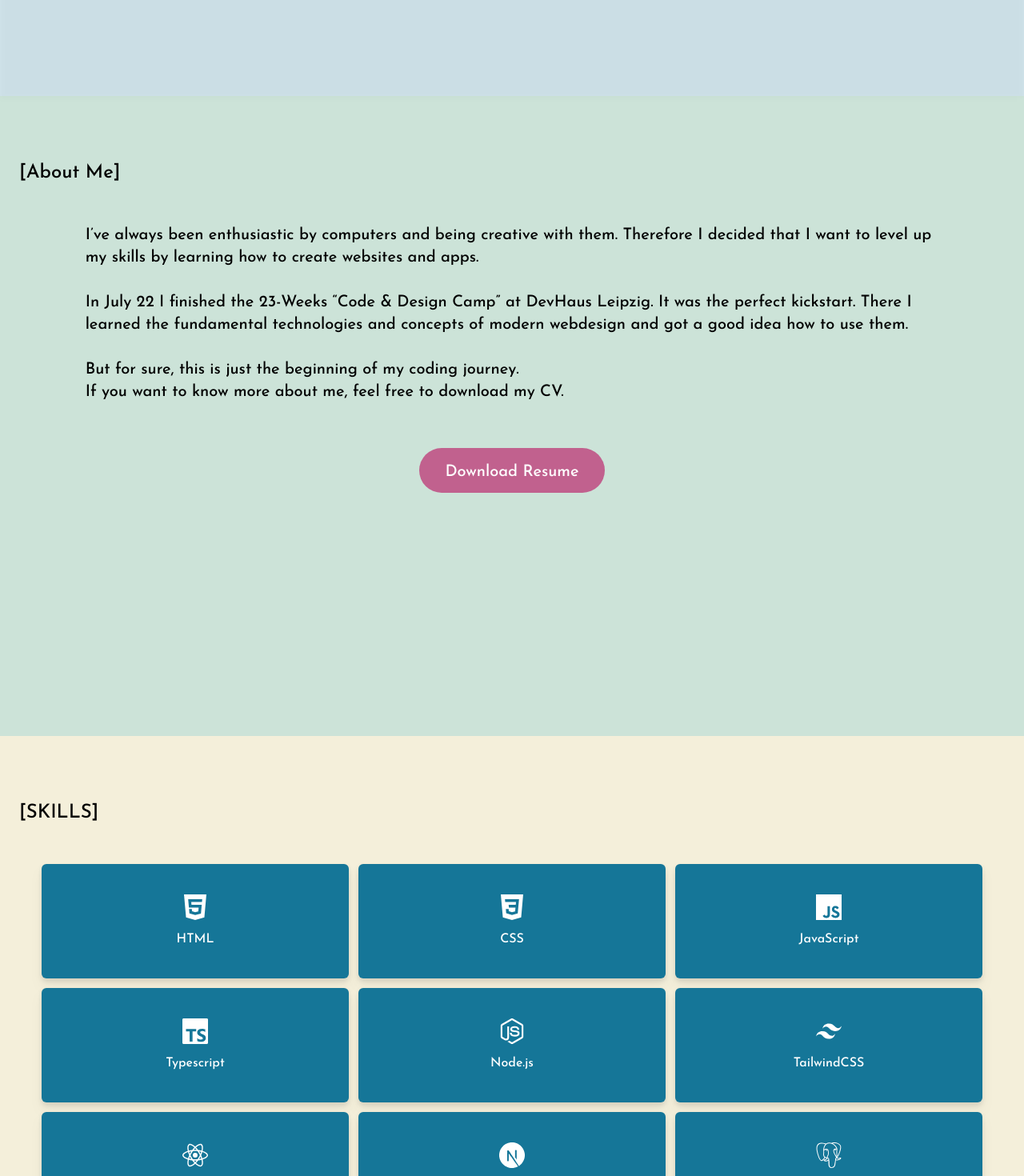
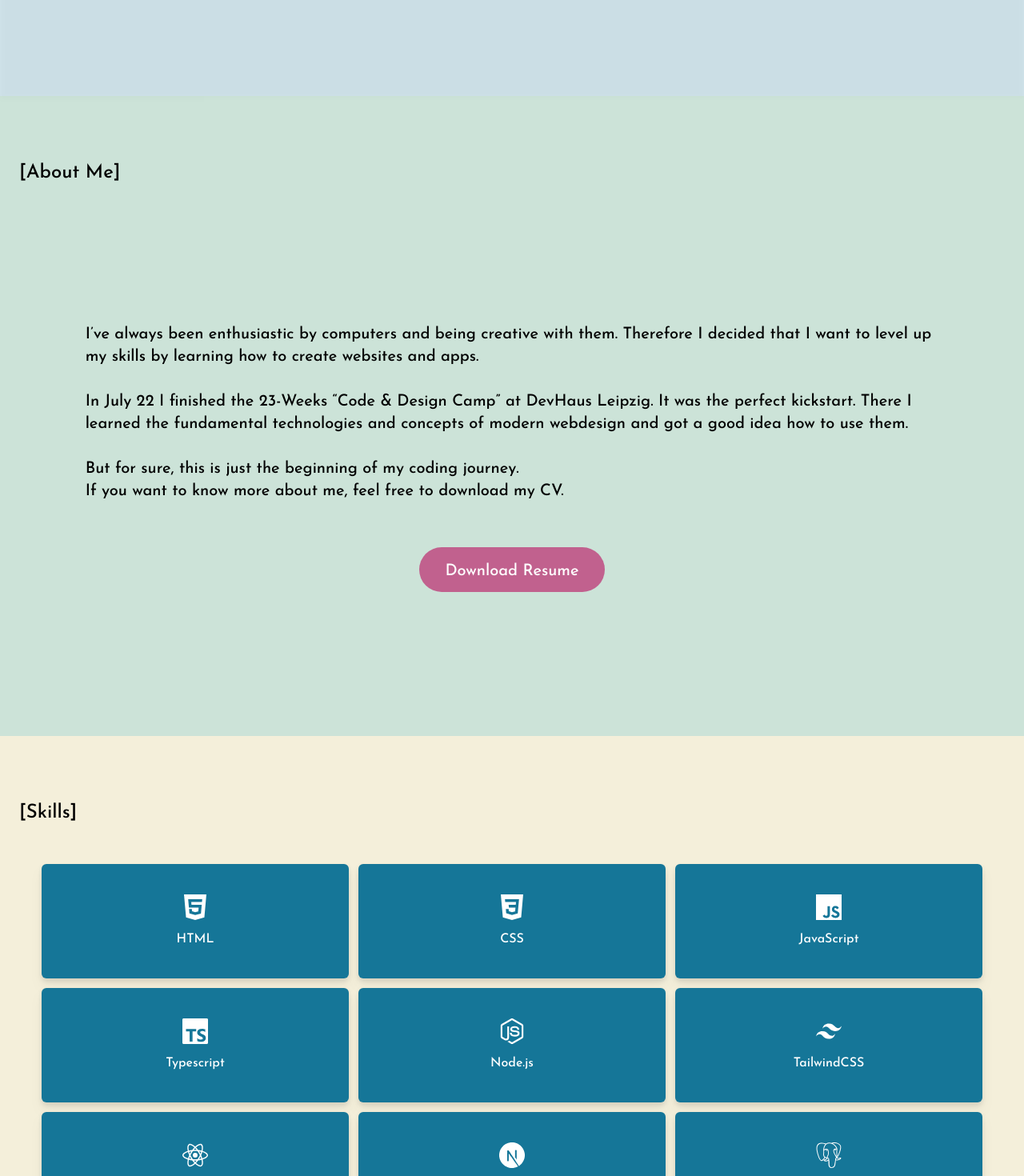
Before and after one commit to SimonBoerner/portfolio-nextjs, a Next.js app: page / in a window 1280 px wide. Shown: the part 680-2150 px from the top of the page at 80% size. Built offline with nearby package versions, Linux system fonts and the light colour scheme; what @beaubus/svg-patterns-for-tailwindcss would draw is missing.

Commit message:
adjustments

```diff
--- a/Components/Aboutme.tsx
+++ b/Components/Aboutme.tsx
@@ -2,7 +2,7 @@ const Aboutme = () => {
   return (
     <div
       id="aboutme"
-      className="relative flex flex-col items-center justify-start pt-40 min-h-screen bg-palette2 bg-opacity-30 text-xl snap-start"
+      className="relative flex flex-col items-center justify-center pt-40 min-h-screen bg-palette2 bg-opacity-30 text-xl snap-start"
     >
       <h1 className="absolute top-20 left-6 text-2xl">[About Me]</h1>
       <p className="w-5/6">
--- a/Components/Projects.tsx
+++ b/Components/Projects.tsx
@@ -13,7 +13,7 @@ const Projects = () => {
       <h1 className="absolute top-20 left-6 text-2xl">[Projects]</h1>
       <div className="flex justify-center items-center flex-col h-1/2">
         {/* Card */}
-        <div className="rounded-xl border-white bg-white w-10/12 flex mb-5">
+        <div className="rounded-xl border-white bg-white w-10/12 flex mb-8">
           <div className="flex flex-col">
             <div className="relative rounded-t-xl w-full h-full">
               <Image
@@ -45,7 +45,7 @@ const Projects = () => {
             </div>
           </div>
         </div>
-        <div className="rounded-xl border border-white bg-white w-10/12 flex mb-5">
+        <div className="rounded-xl bg-white w-10/12 flex mb-8">
           <div className="flex flex-col">
             <div className="relative rounded-t-xl w-full h-full">
               <Image
--- a/Components/Skillpage.tsx
+++ b/Components/Skillpage.tsx
@@ -20,7 +20,7 @@ const Skillpage = () => {
       id="skills"
       className="relative bg-palette3 bg-opacity-20 min-h-screen flex flex-wrap gap-3 justify-center pt-40 pb-8 mx-auto snap-start"
     >
-      <h1 className="absolute top-20 left-6 text-2xl">[SKILLS]</h1>
+      <h1 className="absolute top-20 left-6 text-2xl">[Skills]</h1>
       <Skillcard icon={<SiHtml5 size={32} />} name={"HTML"} />
       <Skillcard icon={<SiCss3 size={32} />} name={"CSS"} />
       <Skillcard icon={<SiJavascript size={32} />} name={"JavaScript"} />
```
